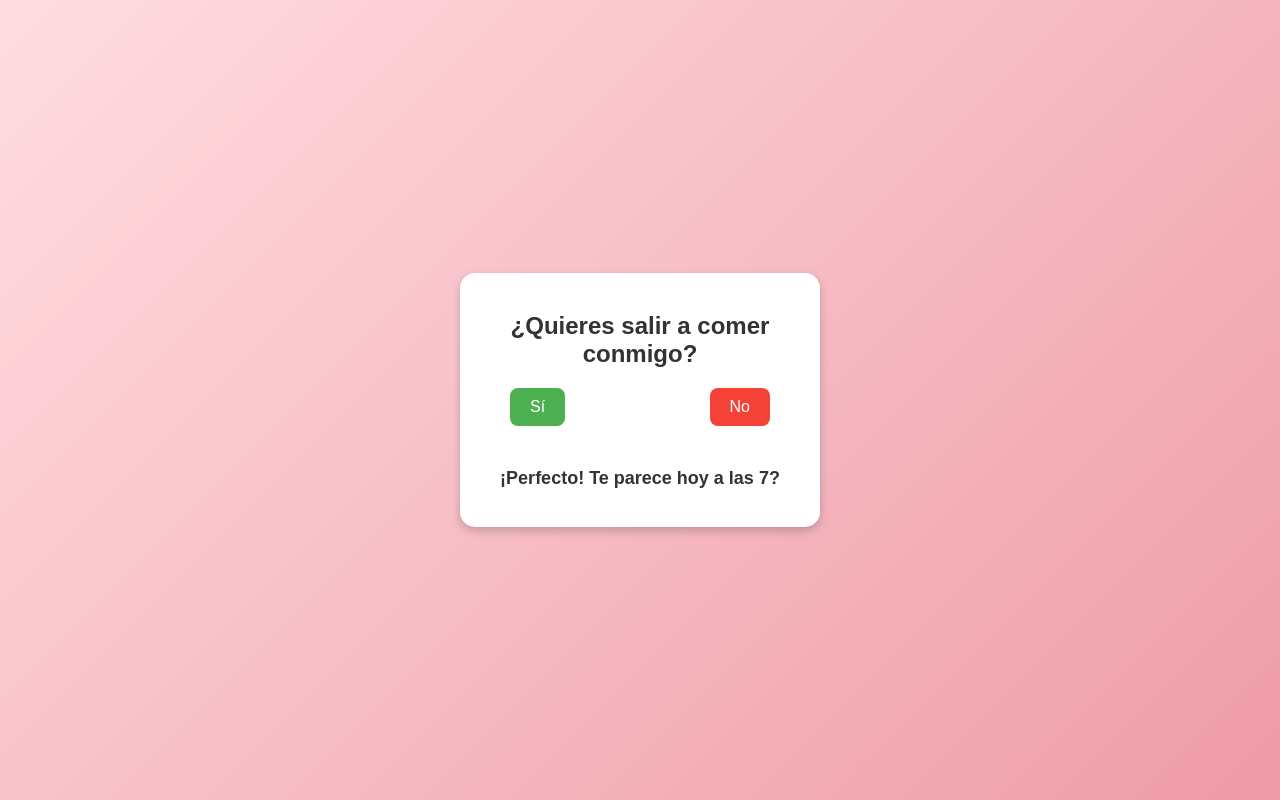
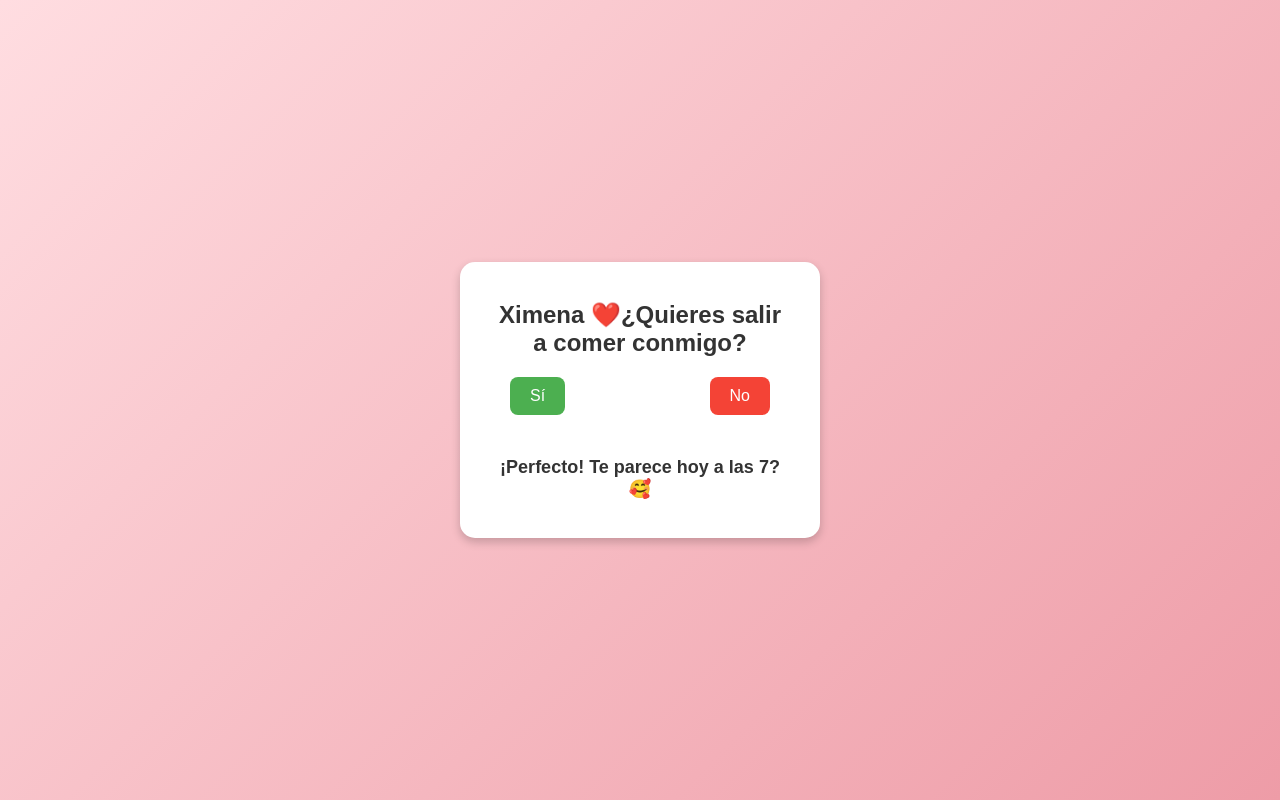
Before and after one commit to Jose87872/Salida, a plain HTML site: page index.html in a window 1280 px wide. Both pictures are taken after a click on the button "Sí". Drawn offline with Linux system fonts and the light colour scheme.

Commit message:
Update index.html

```diff
--- a/index.html
+++ b/index.html
@@ -92,7 +92,7 @@
 </head>
 <body>
   <div class="card">
-    <h2>¿Quieres salir a comer conmigo?</h2>
+    <h2>Ximena ❤️¿Quieres salir a comer conmigo?</h2>
     <div class="buttons">
       <button id="yesBtn">Sí</button>
       <button id="noBtn">No</button>
@@ -107,7 +107,7 @@
     const buttonsContainer = document.querySelector(".buttons");
 
     yesBtn.addEventListener("click", () => {
-      response.textContent = "¡Perfecto! Te parece hoy a las 7?";
+      response.textContent = "¡Perfecto! Te parece hoy a las 7?🥰";
       response.classList.add("show");
     });
 
```
